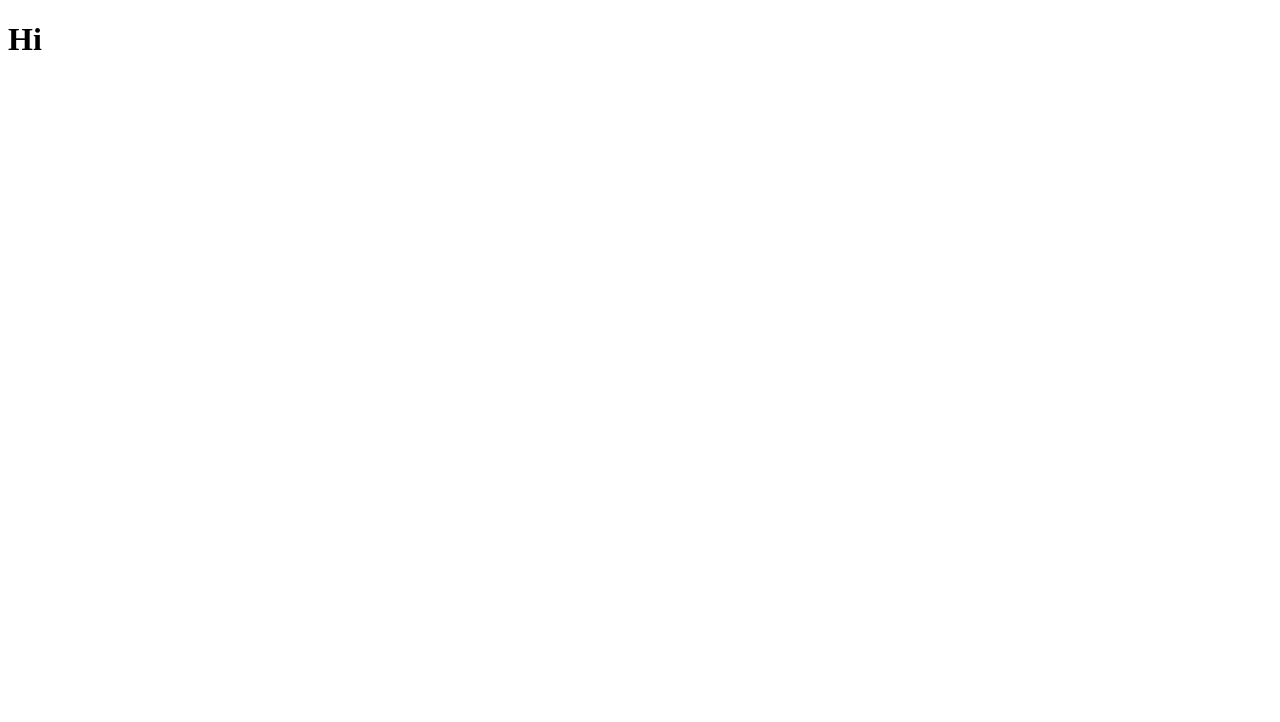
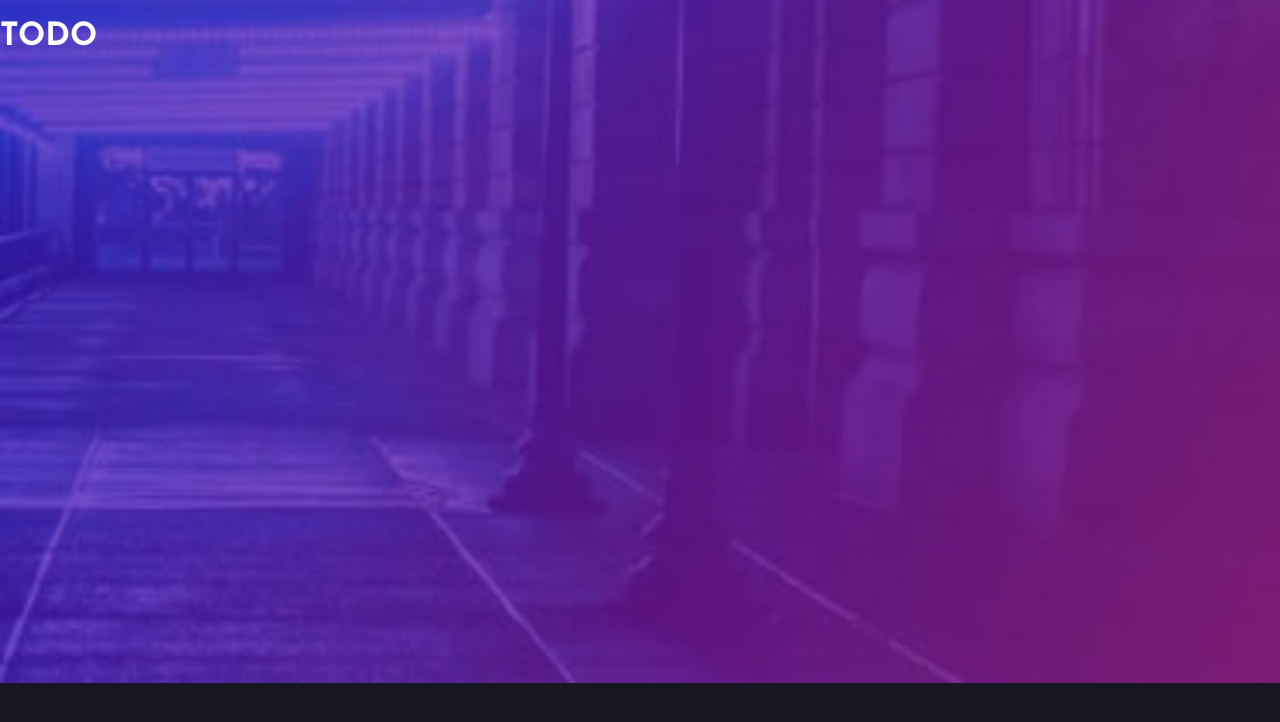
Before and after one commit to mattbcowan/todo-list, a React (Create React App) app: page / in a window 1280 px wide. Shown: the top 722 px of the page. Built offline with nearby package versions, Linux system fonts and the light colour scheme.

Commit message:
Add Background Image

```diff
--- a/package.json
+++ b/package.json
@@ -9,6 +9,7 @@
     "react": "^17.0.2",
     "react-dom": "^17.0.2",
     "react-scripts": "4.0.3",
+    "styled-components": "^5.3.3",
     "web-vitals": "^1.0.1"
   },
   "scripts": {
--- a/public/index.html
+++ b/public/index.html
@@ -8,6 +8,12 @@
       name="description"
       content="Web site created using create-react-app"
     />
+    <link rel="preconnect" href="https://fonts.googleapis.com" />
+    <link rel="preconnect" href="https://fonts.gstatic.com" crossorigin />
+    <link
+      href="https://fonts.googleapis.com/css2?family=Josefin+Sans:wght@400;700&display=swap"
+      rel="stylesheet"
+    />
     <title>To Do List</title>
   </head>
   <body>
--- a/src/App.js
+++ b/src/App.js
@@ -1,8 +1,37 @@
+import styled from "styled-components";
+
+const AppContainer = styled.div`
+  font-family: "Josefin Sans", sans-serif;
+  color: #ffffff;
+  background-color: hsl(235, 21%, 11%);
+  height: 100vh;
+  width: 100%;
+`;
+
+const HeaderImage = styled.img`
+  object-fit: cover;
+  width: 100%;
+  z-index: 1;
+  position: absolute;
+  top: 0;
+  left: 0;
+`;
+
+const StyledHeader = styled.header`
+  position: relative;
+  z-index: 2;
+`;
+
 function App() {
   return (
-    <div className="App">
-      <h1>Hi</h1>
-    </div>
+    <AppContainer>
+      <HeaderImage src="./images/bg-mobile-dark.jpg" />
+      <StyledHeader>
+        <h1>TODO</h1>
+      </StyledHeader>
+      <main></main>
+      <footer></footer>
+    </AppContainer>
   );
 }
 
--- /dev/null
+++ b/src/index.css
@@ -0,0 +1,24 @@
+@import-normalize;
+
+/**
+ * Add the correct display in IE 9-.
+ */
+
+audio,
+video {
+  display: inline-block;
+}
+
+/**
+  * Remove the border on images inside links in IE 10-.
+  */
+
+img {
+  border-style: none;
+}
+
+html,
+body {
+  margin: 0;
+  padding: 0;
+}
--- a/src/index.js
+++ b/src/index.js
@@ -1,6 +1,7 @@
 import React from "react";
 import ReactDOM from "react-dom";
 import App from "./App";
+import "./index.css";
 
 ReactDOM.render(
   <React.StrictMode>
```
Also changed, not shown: 2 other files (tests, documents, lock files or other folders).
